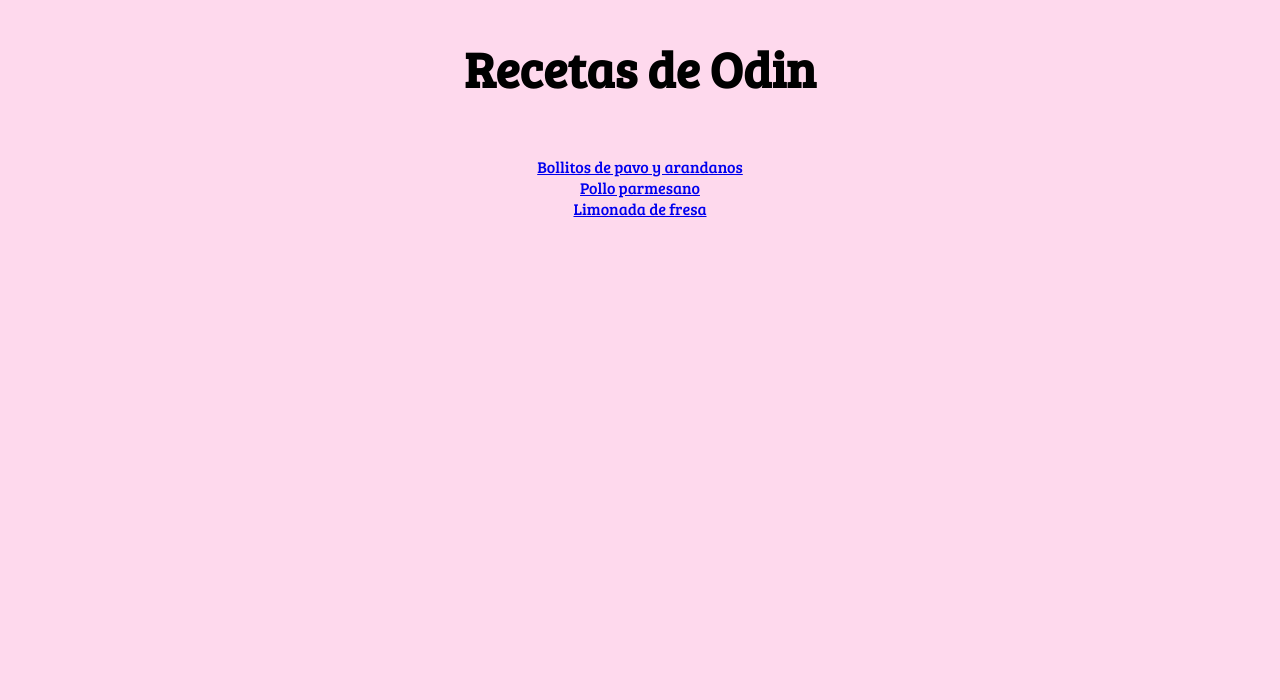
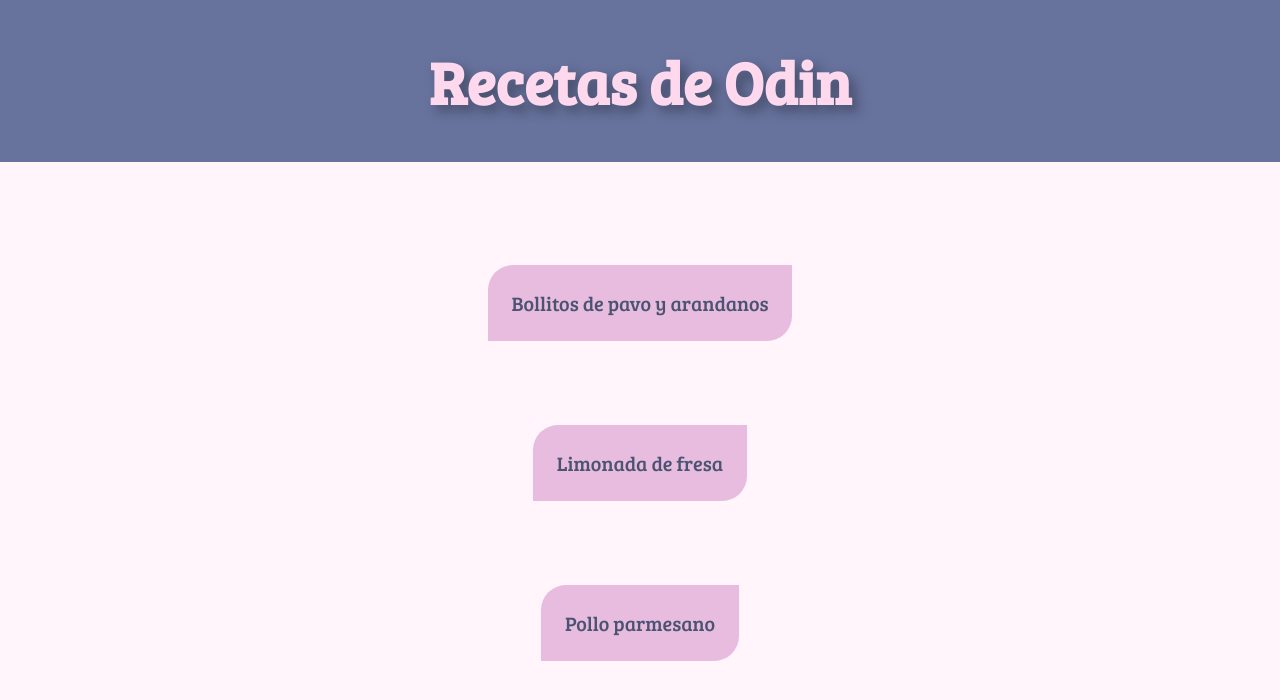
Before and after one commit to Crazyshong/odin-recipes, a plain HTML site: page index.html in a window 1280 px wide. Drawn offline with Linux system fonts and the light colour scheme.

Commit message:
animacion en cada opcion y diseño de titulo en index

```diff
--- a/estilo.css
+++ b/estilo.css
@@ -3,17 +3,41 @@
 body{
     font-family: 'Bree Serif', serif;
     margin: 0;
-    background-color: #FED9ED;
+    background-color: #fff5fa;
 }
 
 h1{
     text-align: center;
 }
 
+a{
+    text-decoration:none
+}
+
 .lista{
     text-align: center;
+    font-size: 20px;
 }
 
 .titulo {
-    font-size: 50px;
+    background-color: #67729D;
+    color: #FED9ED;
+    font-size: 60px;
+    padding: 2.5rem 2rem;
+    margin-top: 0;
+    text-shadow: 0.1em 0.1em 0.2em #454d69;
 }
+
+.lista #receta{
+    transition: box-shadow 0.3s ease-in-out;
+    line-height: 10rem;
+    background-color: #E7BCDE;
+    color: #4b5372;
+    padding: 1.5rem;
+    border-top-left-radius: 25px;
+    border-bottom-right-radius: 25px;
+}
+
+.lista #receta:hover{
+    box-shadow: 5px 5px 10px #67729D;
+}
--- a/index.html
+++ b/index.html
@@ -11,9 +11,9 @@
     <div class="lista">
         <a id="receta" href="Recetas/Bollitos.html">Bollitos de pavo y arandanos</a>
         <br>
+        <a id="receta"href="Recetas/LimonadaFresa.html">Limonada de fresa</a>
+        <br>
         <a id="receta"href="Recetas/PolloParmesano.html">Pollo parmesano</a>
-        <br>
-        <a id="receta"href="Recetas/LimonadaFresa.html">Limonada de fresa</a>
     </div>
 </body>
 </html>
```
